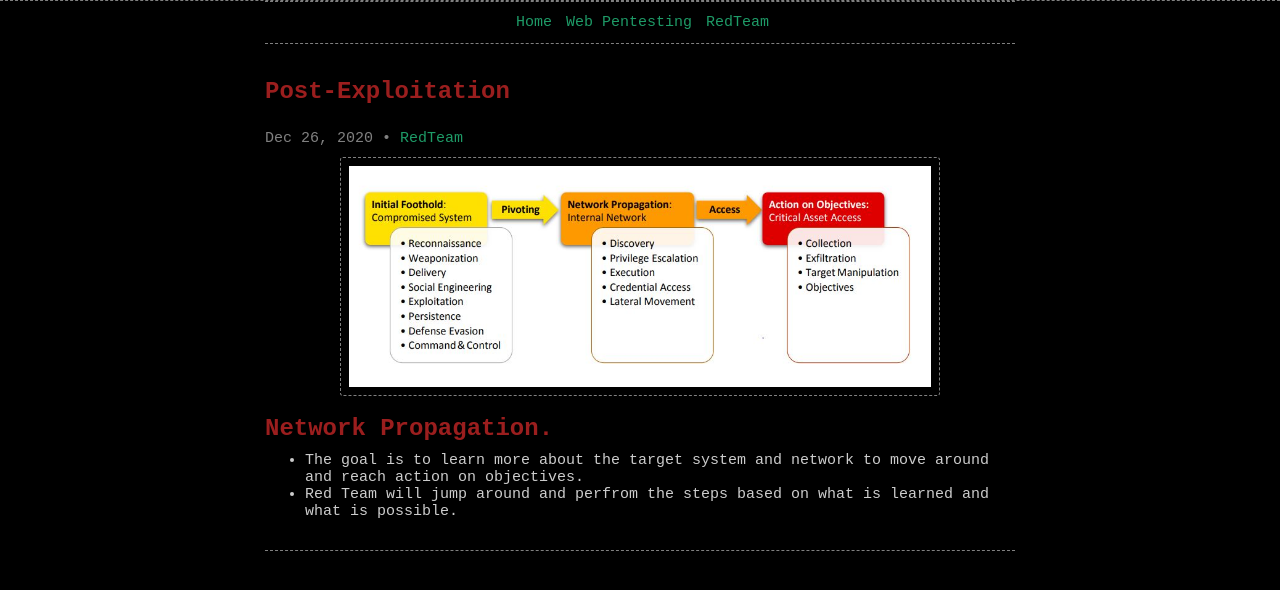
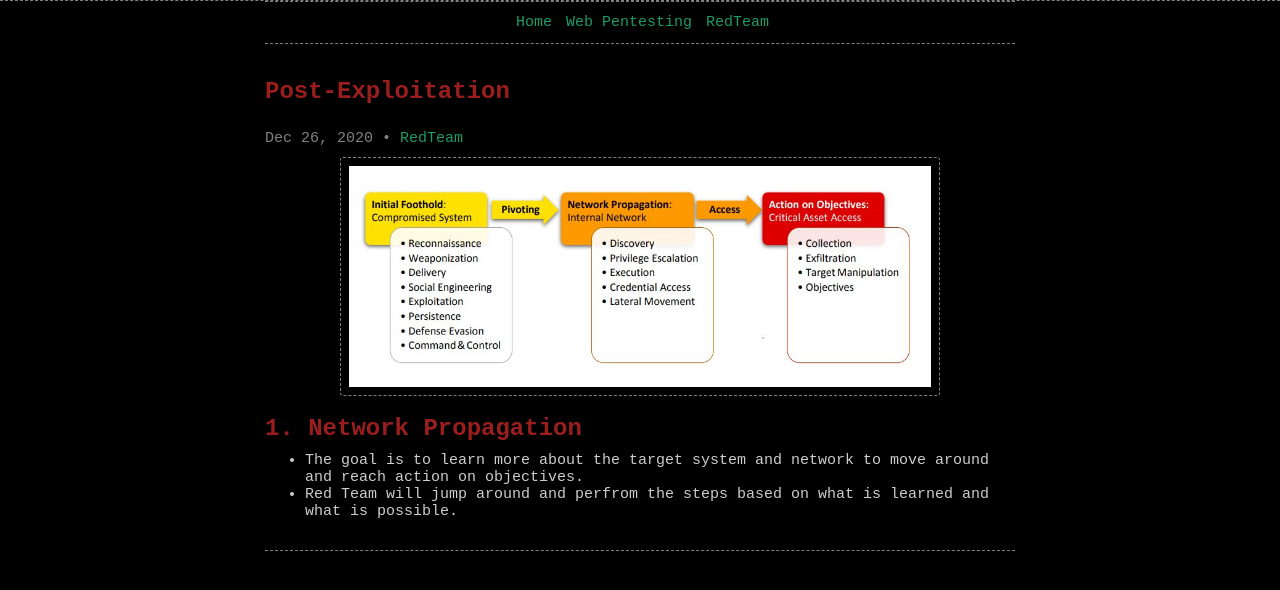
Before and after one commit to wizoutsugar/wizoutsugar.github.io, a Jekyll site: the page built from _posts/2020/RedTeam/2020-12-26-Post.md, in a window 1280 px wide. Shown: the top 590 px of the page. Built offline with Jekyll 4.4.1, drawn with Linux system fonts in a browser that asks for light colours; comment, search, counter and statistics services are not loaded.

Commit message:
Update 2020-12-26-Post.md

```diff
--- a/_posts/2020/RedTeam/2020-12-26-Post.md
+++ b/_posts/2020/RedTeam/2020-12-26-Post.md
@@ -12,6 +12,6 @@ tags:
 </head>
 ![Screenshot]({{ site.baseurl }}/images/posts/2020/RedTeam/UCKC.jpg)
 
-# Network Propagation.
+# 1. Network Propagation
 - The goal is to learn more about the target system and network to move around and reach action on objectives.
 - Red Team will jump around and perfrom the steps based on what is learned and what is possible.
```
